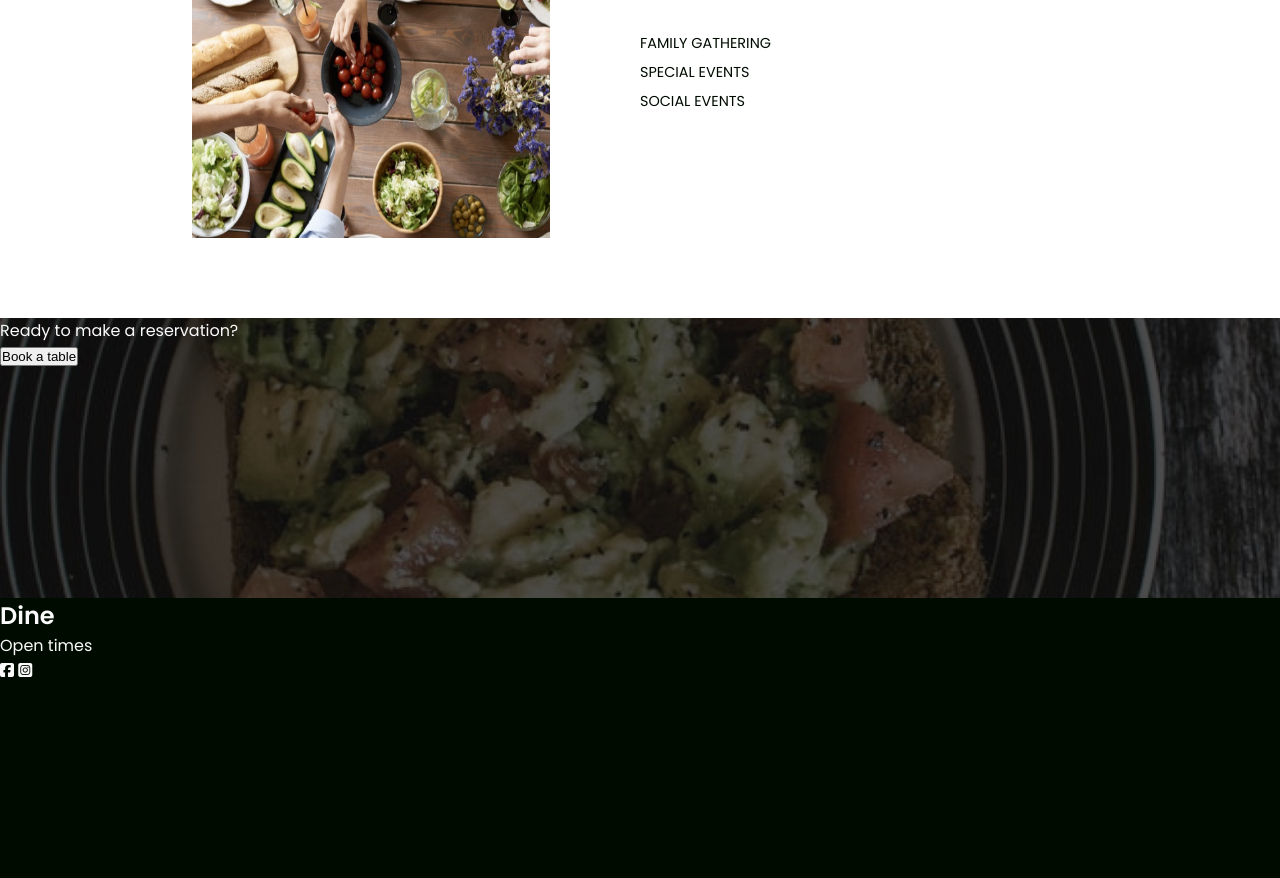
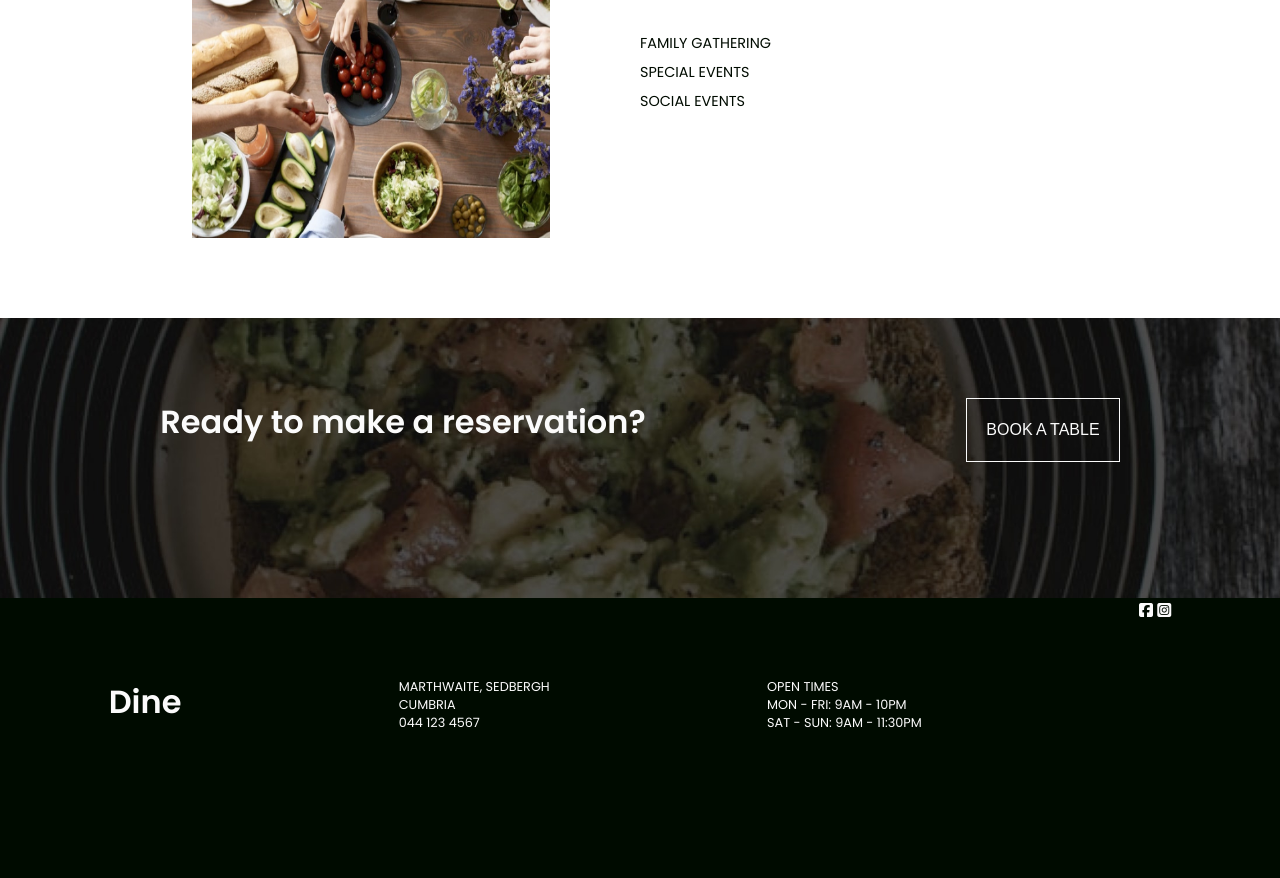
Before and after one commit to KadiPukki/dine-restaurant, a plain HTML site: page index.html in a window 1280 px wide. Shown: the part 2962-3840 px from the top of the page. Drawn offline with Linux system fonts and the light colour scheme; files whose address does not match are found by name.

Commit message:
footer style

```diff
--- a/assets/css/footer.css
+++ b/assets/css/footer.css
@@ -12,9 +12,37 @@ footer {
     width: 100%;
     background-image: url(../images/ready-bg-desktop@2x.jpg);
     background-size: cover;
+    display: flex;
+    flex-direction: row;
+    justify-content:space-around;
+}
+
+.footer-image p {
+    font-size: 2rem;
+    font-weight: 600;
+    margin-top: 10vh;
+}
+
+.footer-image button {
+    background-color: transparent;
+    border-color: var(--white);
+    color: var(--white);
+    margin-top: 10vh;
 }
 
 .footer-content {
     height: 50%;
     width: 100%;
+    display: flex;
+    justify-content:space-around;
 }
+
+.footer-content h2 {
+    margin-top: 10vh;
+}
+
+.footer-content p {
+    font-size: 0.8rem;
+    margin-top: 10vh;
+    text-transform: uppercase;
+}
--- a/index.html
+++ b/index.html
@@ -113,20 +113,21 @@
     <footer>
         <div class="footer-image">
             <p>Ready to make a reservation?</p>
-            <button>Book a table</button>
+            <button class="btn">Book a table</button>
         </div>
 
         <div class="footer-content">
-            <h2>Dine</h2>
+            <h2 class="logo">Dine</h2>
             <div class="address">
-                <p></p>
-                <p></p>
+                <p>Marthwaite, Sedbergh <br>
+                Cumbria <br>
+                044 123 4567</p>
             </div>
 
             <div class="time">
-                <p>Open times</p>
-                <p></p>
-                <p></p>
+                <p>Open Times <br>
+                Mon - Fri: 9am - 10pm <br>
+                Sat - Sun: 9am - 11:30pm</p>
             </div>
 
             <div class="social-media">
```
